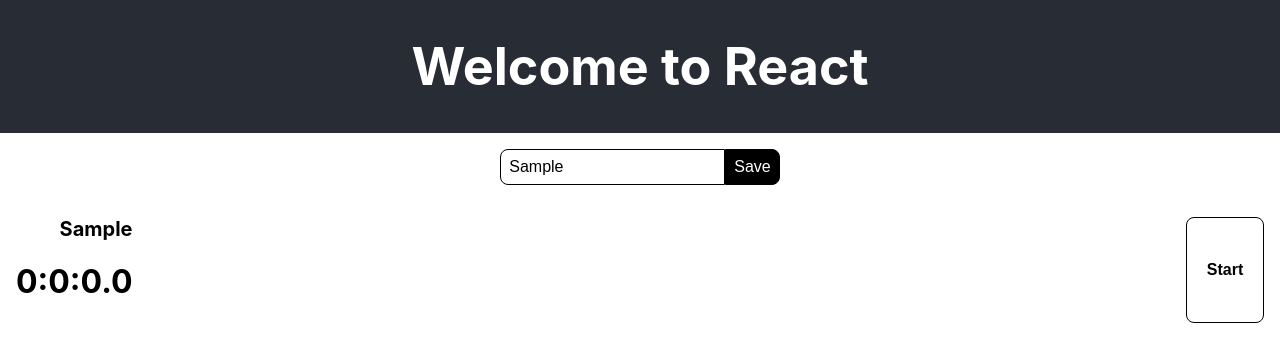
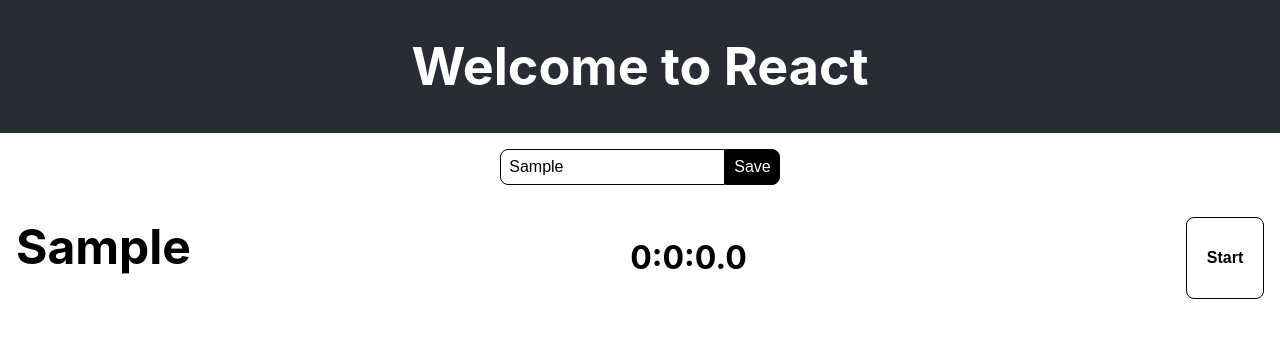
Before and after one commit to EconClass/timers-redux-react, a React (Create React App) app: page / in a window 1280 px wide. Both pictures are taken after typing "Sample" into the empty fields and a click on the button "Save". Shown: the top 362 px of the page. Built offline with nearby package versions, Linux system fonts and the light colour scheme.

Commit message:
[fix] timer styles

```diff
--- a/src/components/timer-view.css
+++ b/src/components/timer-view.css
@@ -7,9 +7,8 @@
 }
 
 .timer-view-name__h2 {
-  justify-self: end;
   margin: 0;
-  font-size: 1.25em;
+  font-size: 3em;
 }
 
 .timer-view-time__h1 {
--- a/src/components/timer-view.js
+++ b/src/components/timer-view.js
@@ -14,10 +14,8 @@
     const buttonClass = timer.isRunning ? "stop" : "start";
     return (
       <div className='timer-view'>
-        <div>
-          <h2 className='timer-view-name__h2'>{timer.name}</h2>
-          <h1 className='timer-view-name__h1'>{formatTime(timer.time)}</h1>
-        </div>
+        <h2 className='timer-view-name__h2'>{timer.name}</h2>
+        <h1 className='timer-view-name__h1'>{formatTime(timer.time)}</h1>
         <button
           className={`timer-view__button timer-view__button--${buttonClass}`}
           // This calls our toggleTimer action on the specific timer (specified by the index)
```
